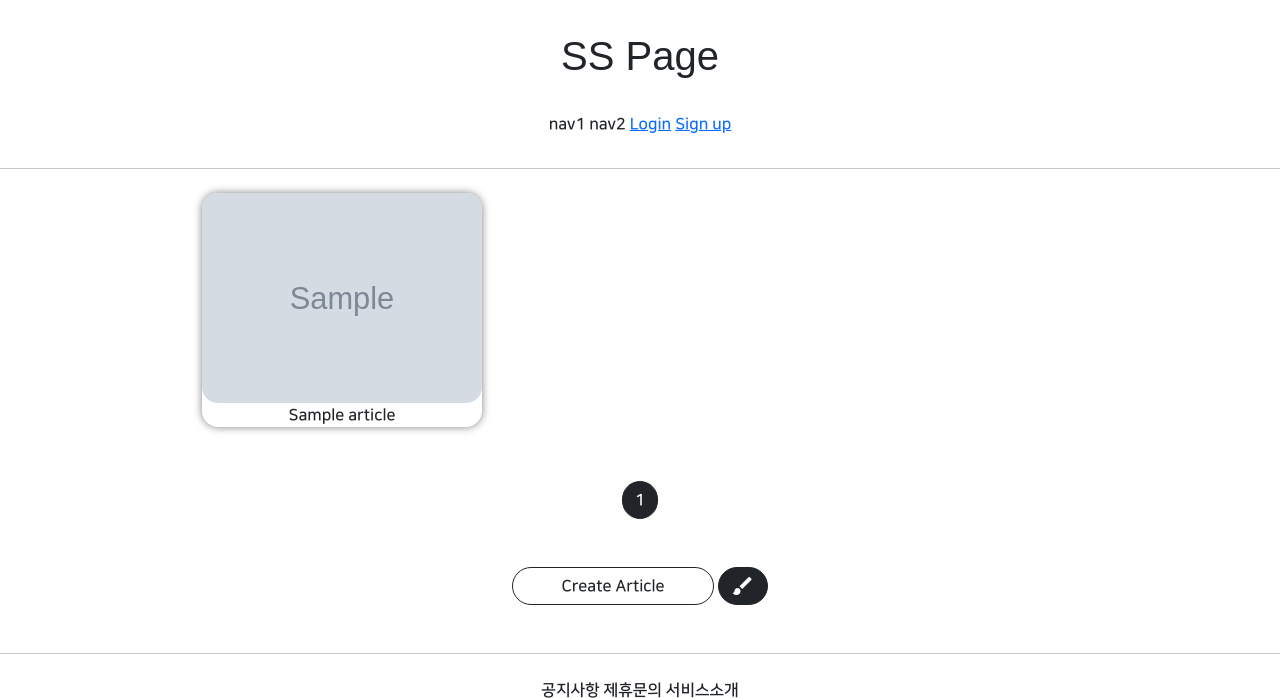
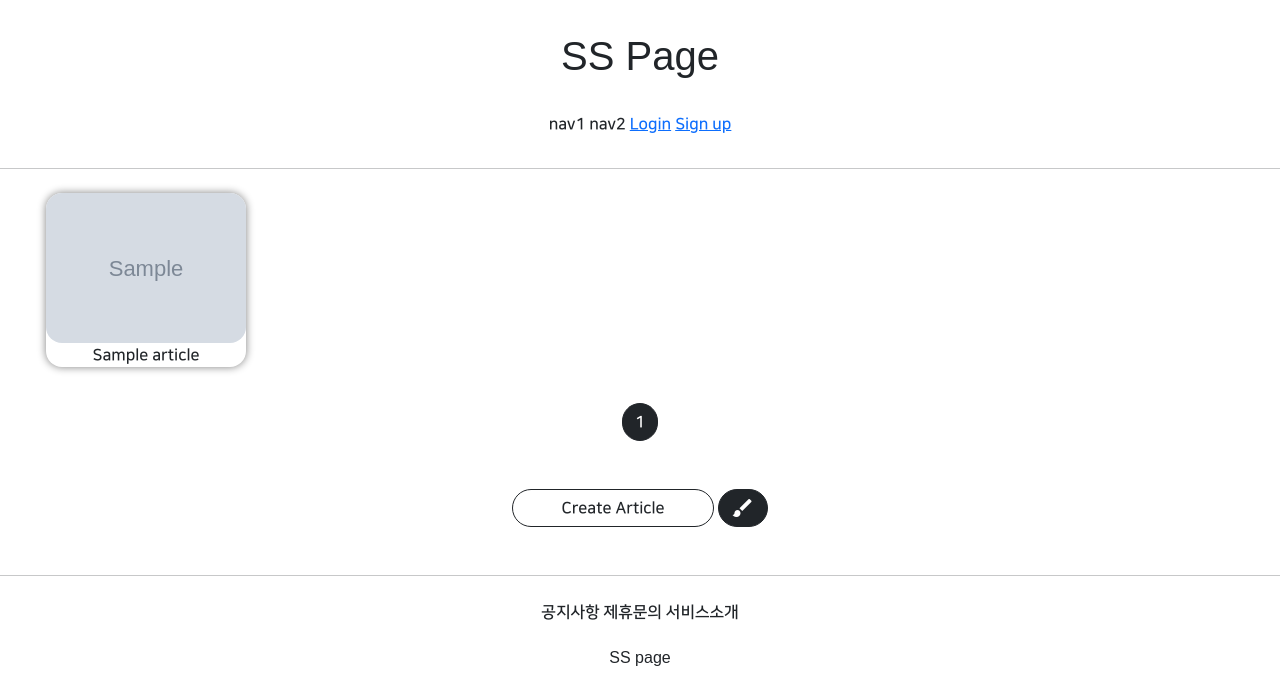
Before and after one commit to NOESYU/Class6, a Django app: template articleapp/templates/articleapp/list.html in a window 1280 px wide. Shown: the top 698 px of the page. Run offline with Django 3.2, Linux system fonts and the light colour scheme; tables that the repository leaves empty hold one stand-in row (values such as "Sample post"); the template is opened without the code that fills it: values that come from a table or form of the project are taken from there, most other values are stand-ins (such as "Sample title", 1, 10 or a date in 2020); grey boxes marked "Sample" are stand-in pictures; parts of the project's set-up code (start-up, migrations or seed data) failed here and were passed over; some libraries are stand-ins or nearby versions; some web fonts are replaced.

Commit message:
210812 django class commit 1

```diff
--- a/articleapp/templates/articleapp/list.html
+++ b/articleapp/templates/articleapp/list.html
@@ -3,8 +3,15 @@
 
 {% block content %}
     <style>
+        .container {
+            padding: 0;
+            margin: 0 0;
+        }
+
         .container div {
-            width: 280px;
+            {#모바일용크기 지정해주고 최대크기 지정함으로써 피씨도#}
+            width: 45%;
+                max-width: 200px;
             display: flex;
             justify-content: center;
             align-items: center;
@@ -24,7 +31,7 @@
         {% for article in article_list %}
             <div>
                 <a href="{% url 'articleapp:detail' pk=article.pk %}">
-                    <img style="width: 280px;" src="{{ article.image.url }}" alt="">
+                    <img src="{{ article.image.url }}" alt="">
                 </a>
             <span>{{ article.title }}</span>
             </div>
--- a/static/js/magicgrid.js
+++ b/static/js/magicgrid.js
@@ -277,7 +277,7 @@ MagicGrid.prototype.listen = function listen () {
 let magicGrid = new MagicGrid({
   container: '.container',
   animate: true,
-  gutter: 30,
+  gutter: 12,
   static: true,
   useMin: true
 });
```
